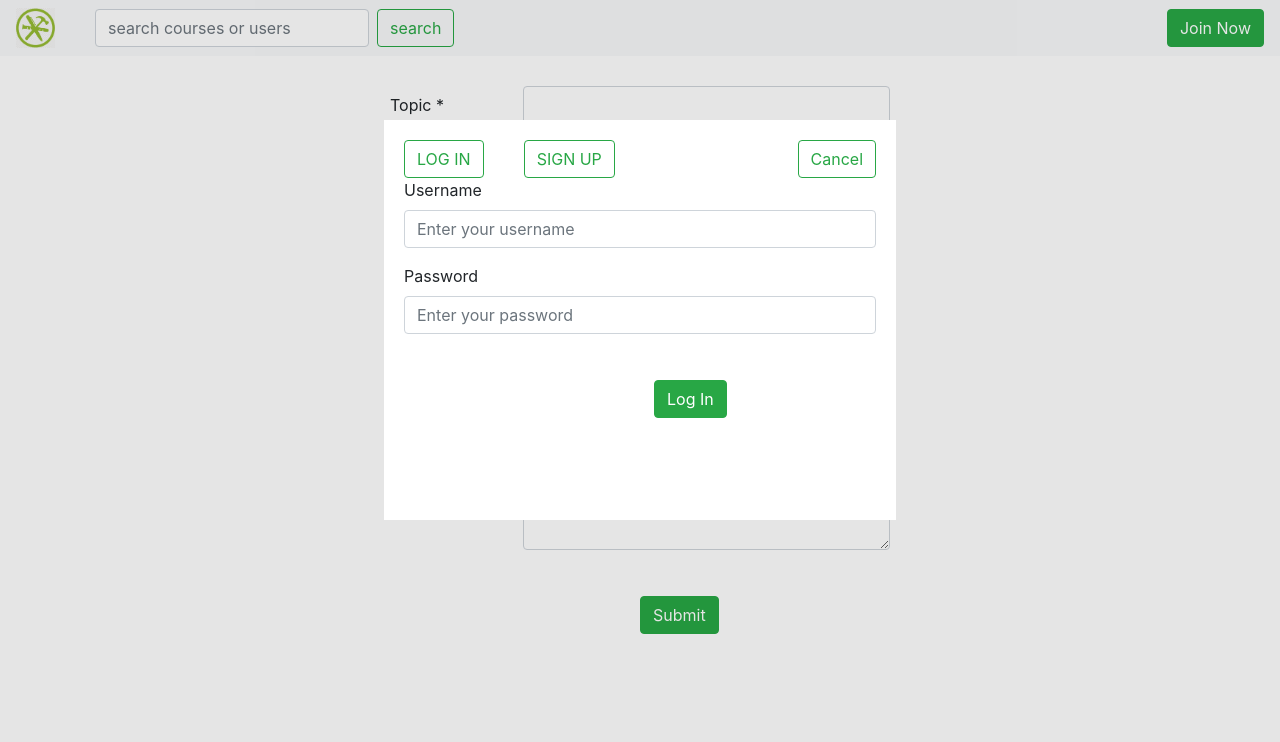
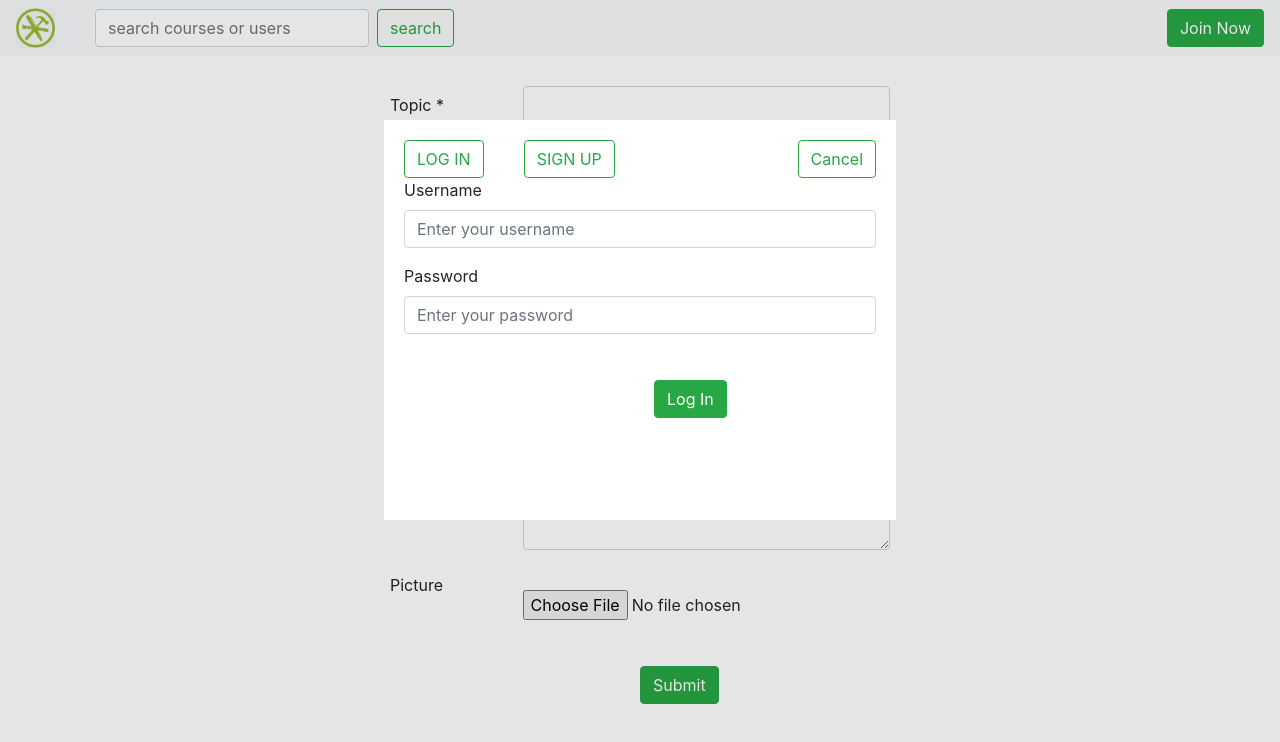
Before and after one commit to jgab13/TalentSwap, a React (Create React App) app in the folder talent_swap/client/: page /CourseCreation in a window 1280 px wide. Shown: the top 742 px of the page. Built offline with nearby package versions, Linux system fonts and the light colour scheme; no server answers.

Commit message:
Enable course picture

```diff
--- a/talent_swap/client/src/actions/course.js
+++ b/talent_swap/client/src/actions/course.js
@@ -11,7 +11,8 @@ export const CreateCourse = (userInput) => {
             credit: userInput.credit,
             capacity: userInput.capacity,
             area: userInput.area,
-            description: userInput.description
+            description: userInput.description,
+            picture: userInput.picture
         }),
         headers: {
             Accept: "application/json, text/plain, */*",
--- a/talent_swap/client/src/react-components/CourseCreation/index.js
+++ b/talent_swap/client/src/react-components/CourseCreation/index.js
@@ -3,10 +3,10 @@ import Header from "./../Header";
 import "./styles.css";
 import { hardcodedCourses } from "./../../courses/testcourses"
 import { CreateCourse, updateCourse } from "../../actions/course";
-import { Button, Row, Col, Form }from "react-bootstrap";
+import { Button, Row, Col, Form, Image }from "react-bootstrap";
 import { checkSession } from "./../../actions/user";
 import AuthSystem from "./../AuthSystem";
-
+import ImageUploader from "./../../react-components/ImageUploader";
 
 /* The CourseCreation Component */
 class CourseCreation extends React.Component {
@@ -16,6 +16,8 @@ class CourseCreation extends React.Component {
     checkSession(this);
     this.handleSubmit = this.handleSubmit.bind(this);
     this.handleChange = this.handleChange.bind(this);
+    this.handleChangeImg = this.handleChangeImg.bind(this);
+
     if (this.props.location.state) {
     	this.state = {
 		topic: this.props.location.state.course.course.topic,
@@ -30,6 +32,7 @@ class CourseCreation extends React.Component {
     	capacity: this.props.location.state.course.course.capacity,
     	area: this.props.location.state.course.course.area,
     	description: this.props.location.state.course.course.description,
+    	picture: this.props.location.state.course.course.picture,
     	savedCredit : this.props.location.state.course.course.credit}
 	}
     else{
@@ -43,6 +46,7 @@ class CourseCreation extends React.Component {
     	credit: 0,
     	capacity: 0,
     	area: "",
+    	picture: "",
     	description: ""
     	}
     }
@@ -72,8 +76,8 @@ class CourseCreation extends React.Component {
 			else {
 				let starttime = new Date(this.state.date + " " + this.state.starttime)
 				let endtime = new Date(this.state.date + " " + this.state.endtime)
-				let attributes = ["topic", "currentUser", "starttime", "endtime", "level", "credit", "capacity", "area", "description"]
-				let values = [this.state.topic, this.state.currentUser, starttime, endtime, this.state.level, this.state.credit, this.state.capacity, this.state.area, this.state.description]
+				let attributes = ["topic", "currentUser", "starttime", "endtime", "level", "credit", "capacity", "area", "description", "picture"]
+				let values = [this.state.topic, this.state.currentUser, starttime, endtime, this.state.level, this.state.credit, this.state.capacity, this.state.area, this.state.description, this.state.picture]
 				updateCourse(attributes, values, this.props.location.state.course.courseid)
 				alert('Changes has been made to your course.')
 				window.location.href='/DetailedCoursePageTeacher/' + this.props.location.state.course.courseid;
@@ -85,10 +89,26 @@ class CourseCreation extends React.Component {
 		const target = event.target;
     	const value = target.value;
     	const name = target.name;
-	  	this.setState({
+    	this.setState({
 	  		[name]: value
 	  	});
+	  	console.log(this.state)
   };
+
+  handleChangeImg(event) {
+	const img = document.getElementById("picture").files;
+	const fileToLoad = img[0];
+	const fileReader = new FileReader();
+	fileReader.onload = this.fileConvert.bind(this);
+	fileReader.readAsDataURL(fileToLoad);
+  }
+
+  fileConvert(e) {
+  	const src = e.target.result;
+	this.setState({
+		["picture"]: src
+	});
+  }
 
   render() {
     return (
@@ -210,12 +230,27 @@ class CourseCreation extends React.Component {
 			    </Col>
 			  </Form.Group>
 
+			  <Form.Group as={Row}>
+			    <Form.Label column sm="3">
+			      Picture
+			    </Form.Label>
+			    <Col sm="9">
+			    <img id='img' src={this.state.picture} />
+			      <Form.File
+			      id='picture'
+			      rows={3}
+			      name="picture"
+			      onChange={this.handleChangeImg}/>
+			    </Col>
+			  </Form.Group>
+
 			  <Button
 			  	variant="success"
 			  	type="submit"
 			  	className="submit">
 			    Submit
 			  </Button>
+
 				</Form>
 				</div>
       </div>
--- a/talent_swap/client/src/react-components/CourseCreation/styles.css
+++ b/talent_swap/client/src/react-components/CourseCreation/styles.css
@@ -18,3 +18,7 @@
 .help-date {
 	margin-left: 150px;
 }
+
+img {
+	max-height: 200px;
+}
--- a/talent_swap/client/src/react-components/CourseThumbnail/index.js
+++ b/talent_swap/client/src/react-components/CourseThumbnail/index.js
@@ -15,7 +15,7 @@ class CourseThumbnail extends React.Component{
         return(
             <div className="col">
                 <Card id="courseCard">
-                    <Card.Img id="coursePic" variant="top" src={pic0}/>
+                    <Card.Img id="coursePic" variant="top" src={course.picture ? course.picture : pic0}/>
                     <Card.Body id="body">
                         <Card.Title>
                             {course.topic}
--- a/talent_swap/client/src/react-components/DetailedCoursePageTeacher/index.js
+++ b/talent_swap/client/src/react-components/DetailedCoursePageTeacher/index.js
@@ -32,7 +32,8 @@ class DetailedCoursePageTeacher extends React.Component {
         level: "",
         credit: "",
         starttime: "",
-        endtime: ""
+        endtime: "",
+        picture: ""
       },
       courseid: this.props.match.params.id
     }
@@ -68,7 +69,7 @@ class DetailedCoursePageTeacher extends React.Component {
   }
 
   render() {
-    const {topic, description, enrollment, capacity, teacher, credit, starttime, endtime, level} = this.state.course;
+    const {topic, description, enrollment, capacity, teacher, credit, starttime, endtime, level, picture} = this.state.course;
     return (
       <div>
       {this.renderRedirect()}
@@ -85,6 +86,7 @@ class DetailedCoursePageTeacher extends React.Component {
         <span>Difficulty: {level}</span><br/>
         <span>Credit: {credit}</span><br/>
         <span>Status: {new Date(endtime) < Date.now()? "Completed" : "Upcoming"}</span><br/>
+        <img src={picture} /><br />
         <Button className="edit" onClick={this.setRedirect} variant="success"> Edit</Button>
       </div>
         <span title="You can not enroll in your own course.">
```
Also changed, not shown: 2 other files (tests, documents, lock files or other folders).
